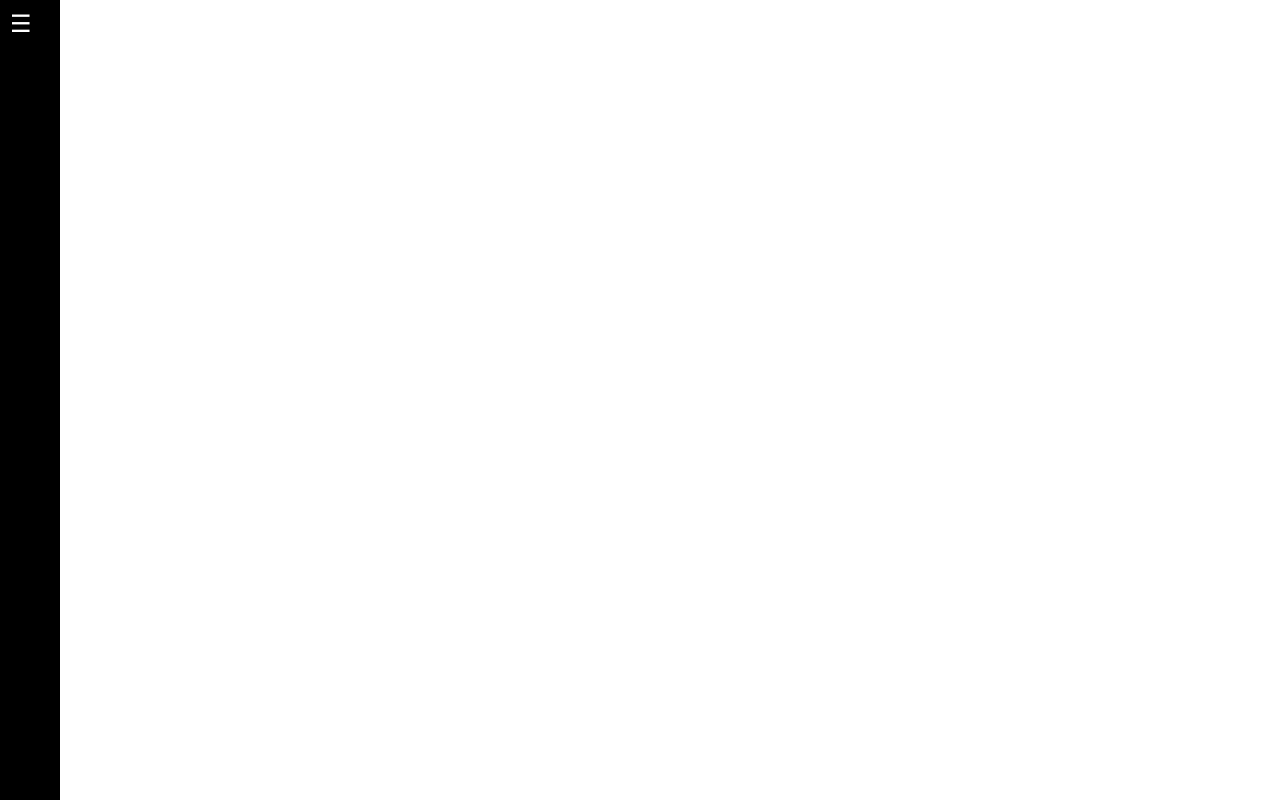
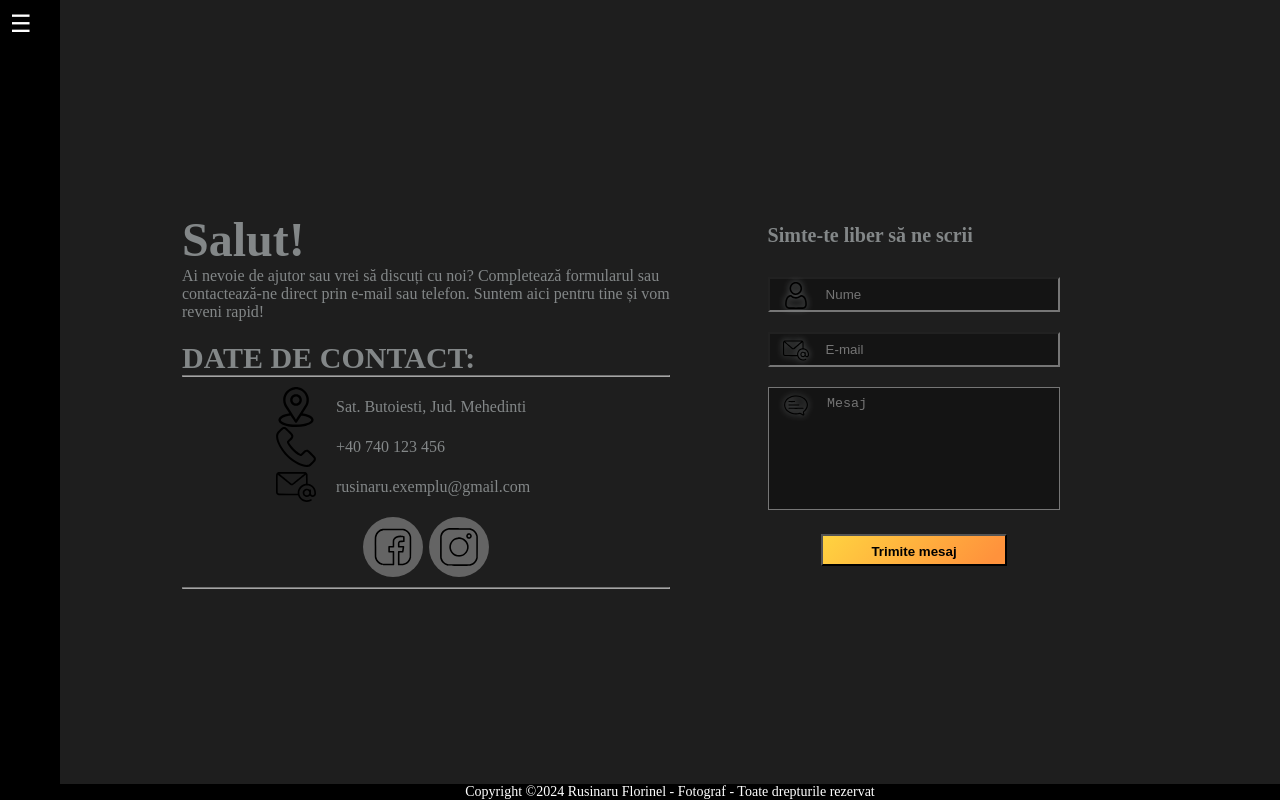
Before and after one commit to Radu309/photographer-frontend, a React (Vite) app: page /photographer-frontend/contact in a window 1280 px wide. Built offline with nearby package versions, Linux system fonts and the light colour scheme.

Commit message:
demo deploy

```diff
--- a/src/App.jsx
+++ b/src/App.jsx
@@ -11,8 +11,8 @@ const App = () => {
         <Header />
         <main className="main-content">
             <Routes>
-                <Route path={"/home"} element={<Home/>} />
-                <Route path={"/contact"} element={<Contact/>} />
+                <Route path={"/photographer-frontend/home"} element={<Home/>} />
+                <Route path={"/photographer-frontend/contact"} element={<Contact/>} />
             </Routes>
         </main>
     </div>
```
